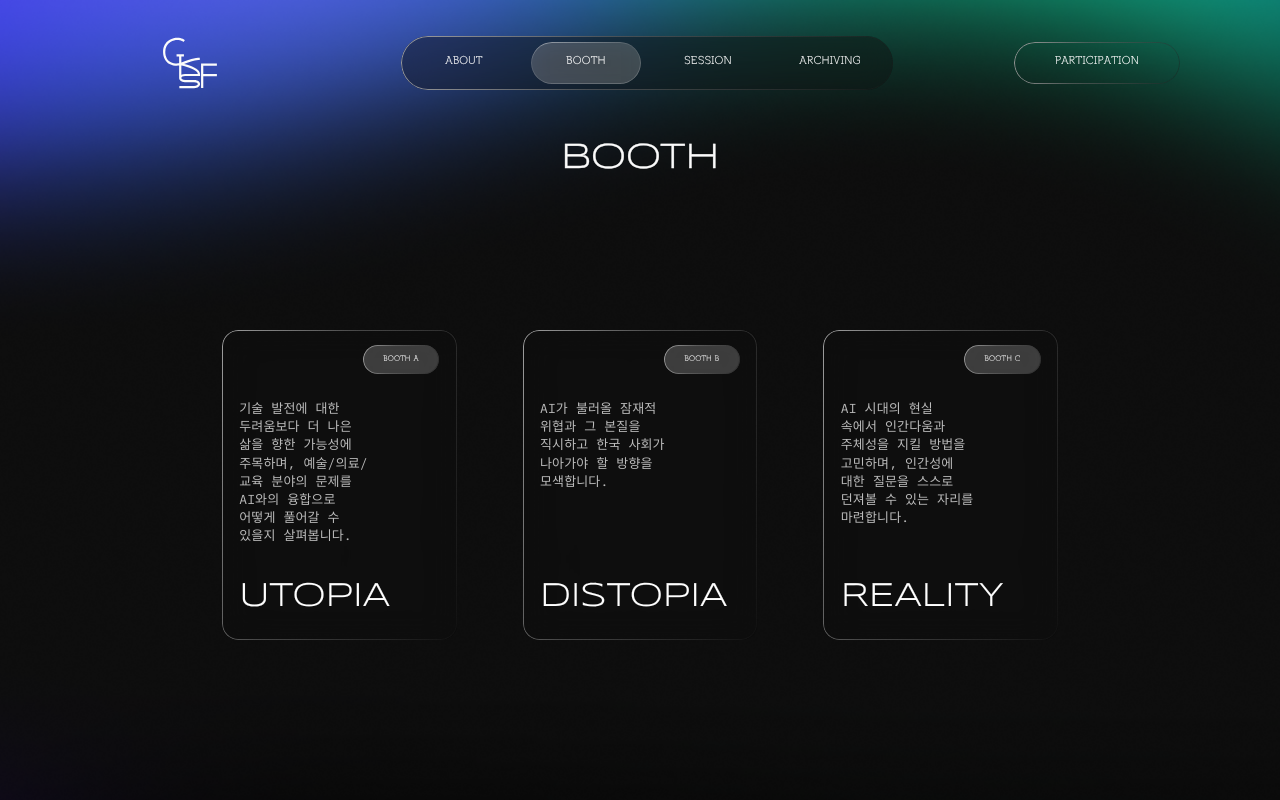
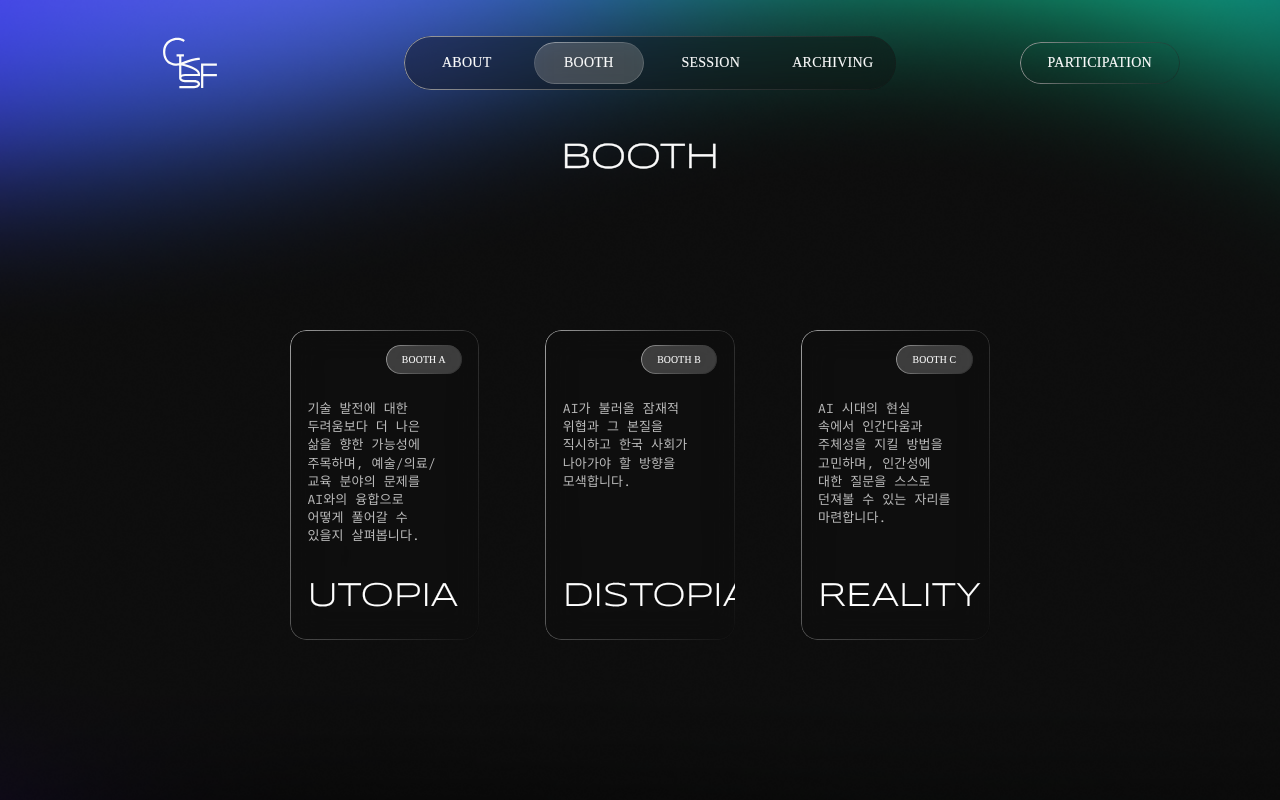
Before and after one commit to GKSF-11TH/client, a React (Vite) app: page /booth in a window 1280 px wide. Built offline with nearby package versions, Linux system fonts and the light colour scheme; a web font is replaced by a local one.

Commit message:
fix: 인터렉션 추가 및 피드백 반영

```diff
--- a/src/components/About/Intro.jsx
+++ b/src/components/About/Intro.jsx
@@ -4,6 +4,7 @@ import KoreaImg from '../../assets/images/korea-map.svg';
 import styled from 'styled-components';
 import iconAI from '../../assets/images/GKS_AI.png';
 import { GlassEffectWithSolidBg } from '../../style/common';
+import { TypeWriterTrigger } from '../../pages/About';
 
 const Intro = () => {
   return (
@@ -23,7 +24,10 @@ const Intro = () => {
           <div>
             <img src={iconAI} alt="AI Icon" />
           </div>
-          <span>What is GKSF?</span>
+          {/* <span>What is GKSF?</span> */}
+          <TextWrapper>
+            <TypeWriterTrigger text="What is GKSF?" />
+          </TextWrapper>
         </ChatBox>
       </Content>
     </Container>
@@ -117,7 +121,7 @@ const ChatBox = styled(GlassEffectWithSolidBg)`
   flex-shrink: 0;
   padding: 2rem 6.3rem;
 
-  > div {
+  > div:first-child {
     width: 6.4rem;
     height: 6.4rem;
     display: flex;
@@ -131,7 +135,7 @@ const ChatBox = styled(GlassEffectWithSolidBg)`
     }
   }
 
-  > span {
+  p {
     color: var(--text-primary);
     font-family: 'IBM Plex Mono';
     font-size: 3.2rem;
@@ -143,7 +147,7 @@ const ChatBox = styled(GlassEffectWithSolidBg)`
 
   @media (max-width: 768px) {
     padding: 1rem 1.8rem;
-    > div {
+    > div:first-child {
       width: 4.5rem;
       height: 4.5rem;
       > img {
@@ -151,10 +155,14 @@ const ChatBox = styled(GlassEffectWithSolidBg)`
         height: calc(4.5 * 1.4rem);
       }
     }
-    > span {
+    p {
       font-size: 2rem;
     }
   }
 `;
 
+const TextWrapper = styled.div`
+  width: fit-content;
+`;
+
 export default Intro;
--- a/src/components/Booth/BoothCard.jsx
+++ b/src/components/Booth/BoothCard.jsx
@@ -1,10 +1,12 @@
 import React from 'react';
 import styled from 'styled-components';
 import { GlassEffectWithSolidBg } from '../../style/common';
+import { useNavigate } from 'react-router-dom';
 
-const BoothCard = ({ type, content, title }) => {
+const BoothCard = ({ type, content, title, link }) => {
+  const navigate = useNavigate();
   return (
-    <Container>
+    <Container onClick={() => navigate(link)}>
       <div>
         <TabWrapper>
           <Tab>{type}</Tab>
@@ -17,17 +19,26 @@ const BoothCard = ({ type, content, title }) => {
 };
 
 const Container = styled(GlassEffectWithSolidBg)`
+  cursor: pointer;
+  transition:
+    transform 0.5s ease,
+    opacity 0.5s ease;
+
   &::after {
     border-radius: 50px;
     background: var(--Background-Glass, rgba(16, 16, 16, 0.4));
+    transition:
+      background 0.5s ease,
+      /* filter 1s ease, */ opacity 0.5s ease;
   }
+
   display: flex;
   flex-direction: column;
-  /* width: 24.3rem; */
-  /* height: 31.1rem; */
   padding: 1.53rem 1.74rem 2.6rem 1.74rem;
   justify-content: space-between;
   border-radius: 1.6212rem;
+  overflow: hidden;
+
   &::after,
   &::before {
     border-radius: 1.6212rem;
@@ -37,6 +48,22 @@ const Container = styled(GlassEffectWithSolidBg)`
     display: flex;
     flex-direction: column;
     gap: 2.55rem;
+  }
+
+  &:hover {
+    transform: scale(1.1);
+
+    &::after {
+      background: linear-gradient(
+        89deg,
+        rgba(16, 212, 141, 0.6) 5.4%,
+        rgba(34, 106, 223, 0.6) 40.92%,
+        rgba(19, 61, 231, 0.6) 73.07%,
+        rgba(84, 25, 234, 0.6) 95.62%
+      ); /* opacity를 주려면 rgba로 */
+      filter: blur(66px); /* background-filter 대신 filter */
+      opacity: 0.8; /* 배경 투명도 추가 */
+    }
   }
 `;
 
--- a/src/components/common/Header.jsx
+++ b/src/components/common/Header.jsx
@@ -40,7 +40,13 @@ export default function Header() {
             >
               <p>ABOUT</p>
             </Tab>
-            <DropdownContainer>
+            <Tab
+              $isActive={currentTab === '/booth'}
+              onClick={() => navigate('/booth')}
+            >
+              <p>BOOTH</p>
+            </Tab>
+            {/* <DropdownContainer>
               <Tab
                 $isActive={currentTab === '/booth'}
                 onClick={() => navigate('/booth')}
@@ -58,7 +64,7 @@ export default function Header() {
                   <p>BOOTH C</p>
                 </DropdownItem>
               </DropdownMenu>
-            </DropdownContainer>
+            </DropdownContainer> */}
             <Tab
               $isActive={currentTab === '/session'}
               onClick={() => navigate('/session')}
@@ -72,10 +78,10 @@ export default function Header() {
               <p>ARCHIVING</p>
             </Tab>
           </NavWrapper>
-          <Participation>
-            <Tab onClick={() => navigate('/participation')}>
+          <Participation onClick={() => navigate('/participation')}>
+            {/* <Tab onClick={() => navigate('/participation')}> */}
             <p>PARTICIPATION</p>
-            </Tab>
+            {/* </Tab> */}
           </Participation>
           <TabIcon
             src={DropdownOpen ? closeIcon : hamburgerIcon}
@@ -87,13 +93,14 @@ export default function Header() {
         </HeaderWrapper>
         {DropdownOpen && (
           <MobileDropdown>
+            <div>
               <Tab onClick={() => handleMobileTabClick('/about')}>
                 <p>ABOUT</p>
               </Tab>
               <Tab onClick={() => handleMobileTabClick('/booth')}>
                 <p>BOOTH</p>
               </Tab>
-            <Tab
+              {/* <Tab
               $isIndent={true}
               onClick={() => handleMobileTabClick('/boothDetail/1')}
               >
@@ -110,13 +117,19 @@ export default function Header() {
               onClick={() => handleMobileTabClick('/boothDetail/3')}
               >
               <p>BOOTH C</p>
-            </Tab>
+            </Tab> */}
               <Tab onClick={() => handleMobileTabClick('/session')}>
                 <p>SESSION</p>
               </Tab>
               <Tab onClick={() => handleMobileTabClick('/archiving')}>
                 <p>ARCHIVING</p>
               </Tab>
+            </div>
+            <ParticipationMobile
+              onClick={() => handleMobileTabClick('/participation')}
+            >
+              <p>PARTICIPATION</p>
+            </ParticipationMobile>
           </MobileDropdown>
         )}
       </HeaderSection>
@@ -291,6 +304,20 @@ const Participation = styled(GlassEffectWithTransparentBg)`
   gap: 1.2rem;
   position: relative;
   border-radius: 10rem;
+  cursor: pointer;
+
+  > p {
+    color: var(--text-primary);
+    text-align: center;
+    -webkit-text-stroke-width: 0.16px;
+    -webkit-text-stroke-color: var(--text-primary);
+    font-family: 'SF Pro';
+    font-size: 1.4rem;
+    font-style: normal;
+    font-weight: 300;
+    line-height: 130%; /* 1.82rem */
+    letter-spacing: 0.028rem;
+  }
 
   &:hover {
     &::after {
@@ -363,8 +390,51 @@ const TabIcon = styled.img`
 
 const MobileDropdown = styled.div`
   width: 100%;
+  height: 100%;
+  padding-bottom: 4.2rem;
   display: flex;
   flex-direction: column;
+  justify-content: space-between;
+  > div {
+    display: flex;
+    flex-direction: column;
+  }
+`;
+
+const ParticipationMobile = styled(GlassEffectWithTransparentBg)`
+  width: 100%;
+  display: flex;
+  padding: 1.6rem 2.8rem;
+  height: 4.2rem;
+  justify-content: center;
+  align-items: center;
+  gap: 1.2rem;
+  position: relative;
+  border-radius: 10rem;
+
+  > p {
+    color: var(--text-primary);
+    text-align: center;
+    -webkit-text-stroke-width: 0.16px;
+    -webkit-text-stroke-color: var(--text-primary);
+    font-family: 'SF Pro';
+    font-size: 1.4rem;
+    font-style: normal;
+    font-weight: 300;
+    line-height: 130%; /* 1.82rem */
+    letter-spacing: 0.028rem;
+  }
+
+  &:hover {
+    &::after {
+      content: '';
+      position: absolute;
+      inset: 0;
+      border-radius: inherit;
+      background: var(--Interaction-Hover, rgba(255, 255, 255, 0.05));
+      z-index: -1;
+    }
+  }
 `;
 
 const MainSection = styled.div`
--- a/src/pages/About.jsx
+++ b/src/pages/About.jsx
@@ -1,11 +1,12 @@
-import React from 'react';
+import React, { useEffect, useRef, useState } from 'react';
 import SectionCard from '../components/About/SectionCard';
-import styled from 'styled-components';
+import styled, { css } from 'styled-components';
 import Intro from '../components/About/Intro';
 import PeopleContent from '../components/About/PeopleContent';
 import { GlassEffectWithSolidBg } from '../style/common';
 import Gradient1 from '../assets/images/Gradient1.png';
 import Gradient2 from '../assets/images/Gradient2.png';
+import { keyframes } from 'styled-components';
 
 const PageText = [
   {
@@ -38,6 +39,40 @@ const PageText = [
   }
 ];
 
+function useIntersectionObserver(options) {
+  const ref = useRef(null);
+  const [isVisible, setIsVisible] = useState(false);
+
+  useEffect(() => {
+    const observer = new IntersectionObserver((entries) => {
+      entries.forEach((entry) => {
+        if (entry.isIntersecting) {
+          setIsVisible(true);
+          observer.unobserve(entry.target); // 한 번만 실행
+        }
+      });
+    }, options);
+
+    if (ref.current) observer.observe(ref.current);
+
+    return () => {
+      if (ref.current) observer.unobserve(ref.current);
+    };
+  }, [options]);
+
+  return [ref, isVisible];
+}
+
+export function TypeWriterTrigger({ text }) {
+  const [ref, isVisible] = useIntersectionObserver({ threshold: 0.2 });
+
+  return (
+    <TypeWriter active={isVisible} ref={ref}>
+      <p>{text}</p>
+    </TypeWriter>
+  );
+}
+
 const About = () => {
   return (
     <Container>
@@ -50,7 +85,11 @@ const About = () => {
         <Sections>
           {PageText.map((item, index) => (
             <Section key={index}>
-              {item.chatBox ? <ChatBox>{item.chatBox}</ChatBox> : null}
+              {item.chatBox ? (
+                <ChatBox>
+                  <TypeWriterTrigger text={item.chatBox} />
+                </ChatBox>
+              ) : null}
               <SectionCard title={item.title}>
                 {item.isText ? (
                   <TextBox>{item.description}</TextBox>
@@ -140,6 +179,34 @@ const ChatBox = styled(GlassEffectWithSolidBg)`
   }
 `;
 
+const typing = keyframes`
+  from { width: 0 }
+  to { width: 100% }
+`;
+
+const blinkCaret = keyframes`
+  from, to { border-color: transparent }
+  50% { border-color: white; }
+`;
+
+const TypeWriter = styled.div`
+  > p {
+    overflow: hidden;
+    border-right: 0.15em solid white;
+    white-space: nowrap;
+    margin: 0 auto;
+    letter-spacing: 0.15em;
+
+    ${({ active }) =>
+      active &&
+      css`
+        animation:
+          ${typing} 2s steps(40, end),
+          ${blinkCaret} 1.25s step-end infinite;
+      `}
+  }
+`;
+
 const TextBox = styled.p`
   color: var(--text-secondary);
   font-family: 'SF Pro';
--- a/src/pages/Booth.jsx
+++ b/src/pages/Booth.jsx
@@ -30,7 +30,6 @@ const CardText = [
 ];
 
 const Booth = () => {
-  const navigate = useNavigate();
   return (
     <Container>
       <Background />
@@ -38,11 +37,7 @@ const Booth = () => {
         <Title>BOOTH</Title>
         <CardWrapper>
           {CardText.map((card, index) => (
-            <BoothCard
-              key={index}
-              {...card}
-              onClick={() => navigate(card.link)}
-            />
+            <BoothCard key={index} {...card} />
           ))}
         </CardWrapper>
       </Content>
@@ -116,7 +111,6 @@ const Title = styled.h1`
 `;
 
 const CardWrapper = styled.div`
-  cursor: pointer;
   width: 100%;
   padding: 0.9rem 0;
   display: flex;
--- a/src/style/font.css
+++ b/src/style/font.css
@@ -86,13 +86,6 @@
 }
 
 @font-face {
-  font-family: 'SF Pro';
-  src: url('../assets/fonts/designhouseLight.ttf') format('opentype');
-  font-weight: 300;
-  font-style: normal;
-}
-
-@font-face {
   font-family: 'DesignHouse';
   src: url('../assets/fonts/designhouseLight.ttf') format('truetype');
   font-weight: 300;
```
Lines whose indentation alone changed are shown as unchanged.
